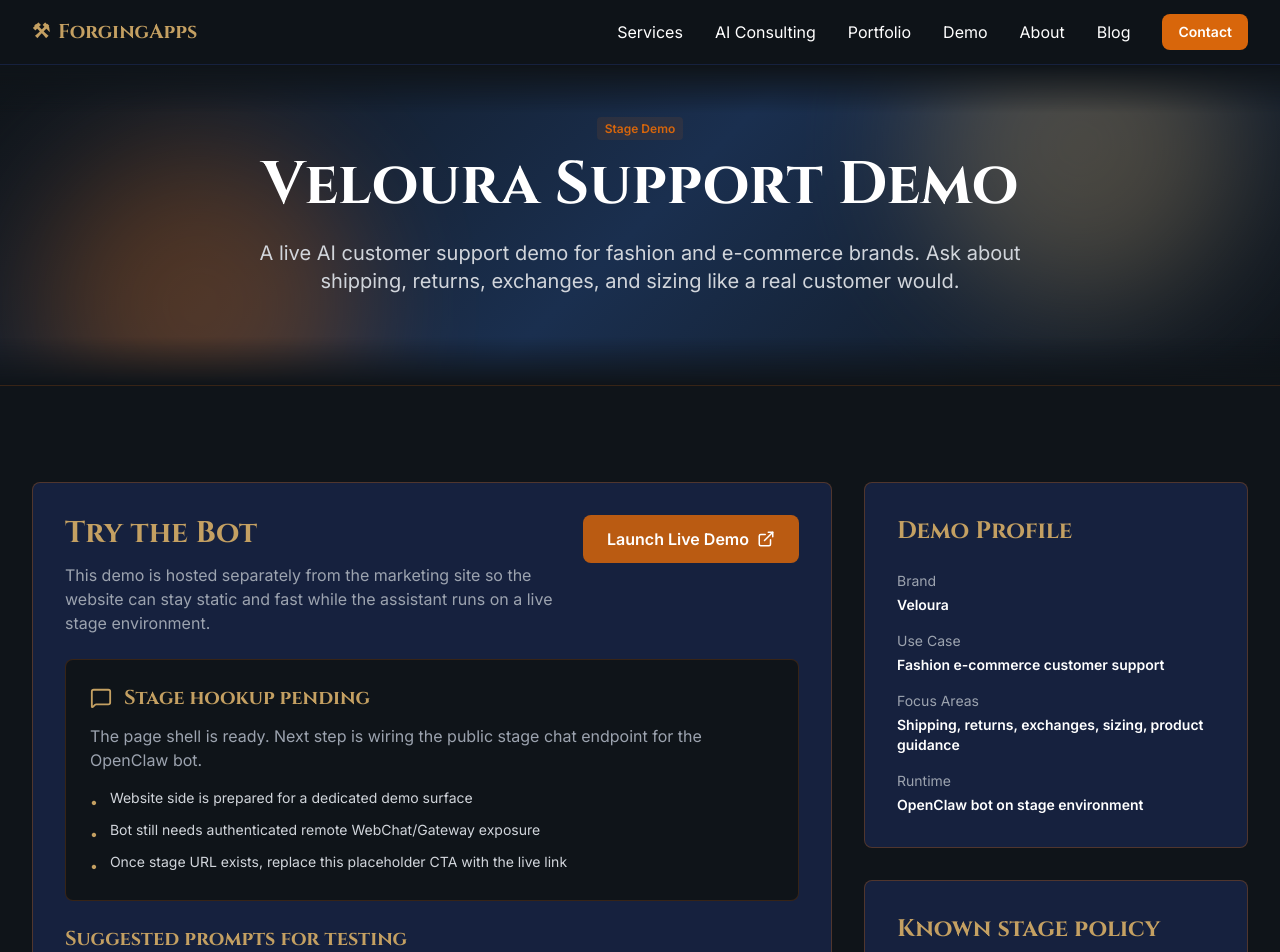
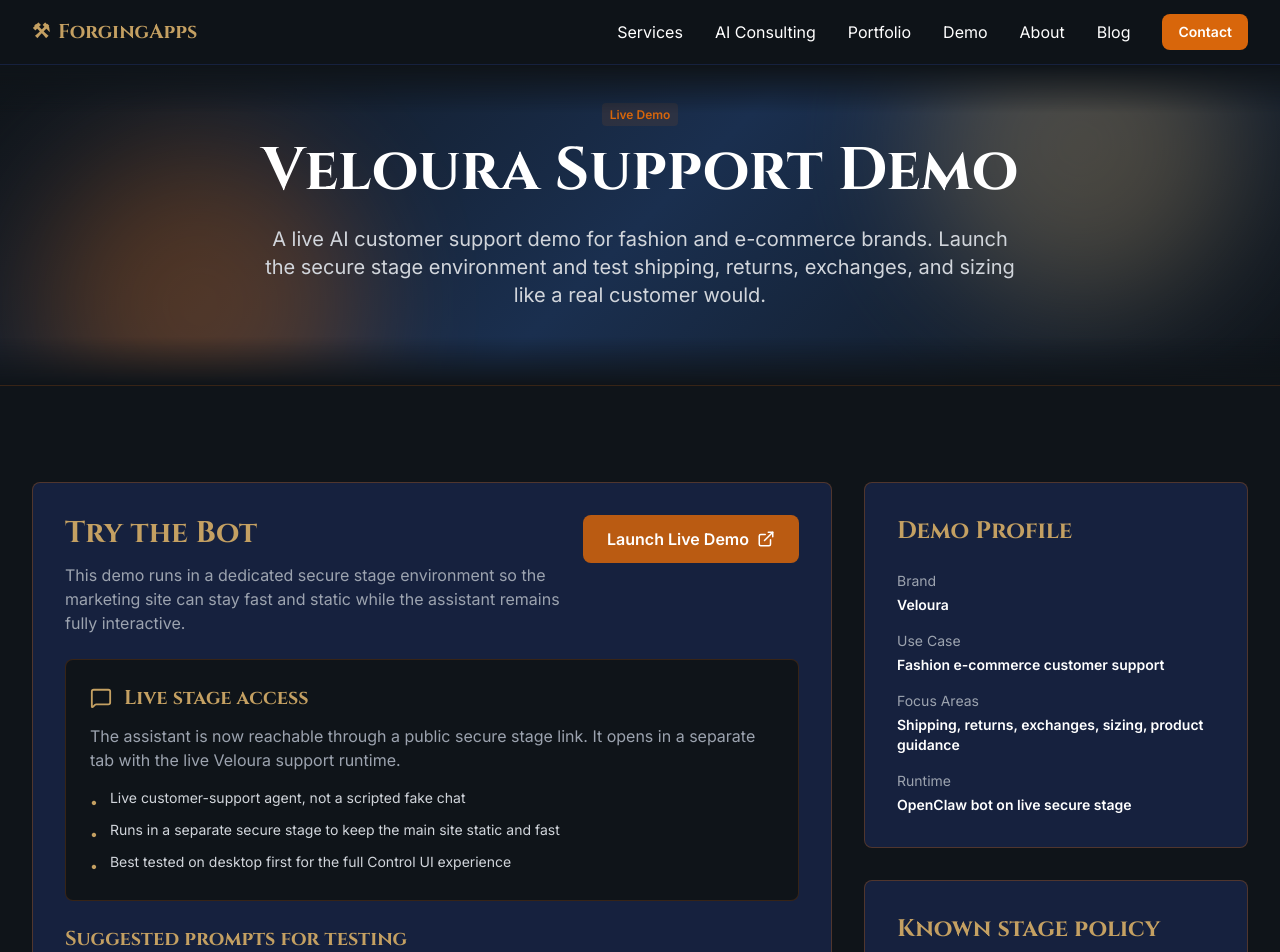
Before and after one commit to itsvetkov1/forgingapps-website, a Next.js app: page /demo/veloura-support in a window 1280 px wide. Shown: the top 952 px of the page. Built offline with nearby package versions, Linux system fonts and the light colour scheme.

Commit message:
Point Veloura demo CTA to live stage URL

```diff
--- a/app/demo/veloura-support/page.tsx
+++ b/app/demo/veloura-support/page.tsx
@@ -2,9 +2,11 @@
 import { ExternalLink, MessageSquare, Shield, Shirt, Truck, RotateCcw } from 'lucide-react'
 import { Metadata } from 'next'
 
+const LIVE_DEMO_URL = 'https://88de515d087d6c.lhr.life'
+
 export const metadata: Metadata = {
   title: 'Veloura Support Demo -- AI Customer Support Showcase | ForgingApps',
-  description: 'Live stage demo of an AI customer support assistant for apparel brands. Test shipping, returns, sizing, and product guidance flows.',
+  description: 'Live production-stage demo of an AI customer support assistant for apparel brands. Test shipping, returns, sizing, and product guidance flows.',
   alternates: {
     canonical: 'https://forgingapps.com/demo/veloura-support',
   },
@@ -28,9 +30,9 @@
     <>
       <Hero
         headline="Veloura Support Demo"
-        subheadline="A live AI customer support demo for fashion and e-commerce brands. Ask about shipping, returns, exchanges, and sizing like a real customer would."
+        subheadline="A live AI customer support demo for fashion and e-commerce brands. Launch the secure stage environment and test shipping, returns, exchanges, and sizing like a real customer would."
         size="small"
-        badge="Stage Demo"
+        badge="Live Demo"
       />
 
       <section className="section-py bg-forge-dark border-t border-forge-ember/20">
@@ -42,13 +44,14 @@
                   <div>
                     <h2 className="font-cinzel text-3xl font-bold text-forge-gold mb-3">Try the Bot</h2>
                     <p className="text-gray-400 max-w-2xl">
-                      This demo is hosted separately from the marketing site so the website can stay static and fast while the assistant runs on a live stage environment.
+                      This demo runs in a dedicated secure stage environment so the marketing site can stay fast and static while the assistant remains fully interactive.
                     </p>
                   </div>
                   <a
-                    href="#"
+                    href={LIVE_DEMO_URL}
                     className="btn-primary whitespace-nowrap"
-                    aria-disabled="true"
+                    target="_blank"
+                    rel="noreferrer"
                   >
                     Launch Live Demo <ExternalLink size={18} className="ml-2" />
                   </a>
@@ -57,23 +60,23 @@
                 <div className="bg-forge-dark border border-forge-ember/20 rounded-lg p-6 mb-6">
                   <div className="flex items-center gap-3 mb-3">
                     <MessageSquare className="text-forge-gold" size={22} />
-                    <h3 className="font-cinzel text-xl font-bold text-forge-gold">Stage hookup pending</h3>
+                    <h3 className="font-cinzel text-xl font-bold text-forge-gold">Live stage access</h3>
                   </div>
                   <p className="text-gray-400 mb-4">
-                    The page shell is ready. Next step is wiring the public stage chat endpoint for the OpenClaw bot.
+                    The assistant is now reachable through a public secure stage link. It opens in a separate tab with the live Veloura support runtime.
                   </p>
                   <ul className="space-y-2 text-sm text-gray-300">
                     <li className="flex items-start gap-3">
                       <span className="text-forge-gold mt-1">•</span>
-                      <span>Website side is prepared for a dedicated demo surface</span>
+                      <span>Live customer-support agent, not a scripted fake chat</span>
                     </li>
                     <li className="flex items-start gap-3">
                       <span className="text-forge-gold mt-1">•</span>
-                      <span>Bot still needs authenticated remote WebChat/Gateway exposure</span>
+                      <span>Runs in a separate secure stage to keep the main site static and fast</span>
                     </li>
                     <li className="flex items-start gap-3">
                       <span className="text-forge-gold mt-1">•</span>
-                      <span>Once stage URL exists, replace this placeholder CTA with the live link</span>
+                      <span>Best tested on desktop first for the full Control UI experience</span>
                     </li>
                   </ul>
                 </div>
@@ -135,7 +138,7 @@
                   </div>
                   <div>
                     <p className="text-gray-400 mb-1">Runtime</p>
-                    <p className="text-white font-semibold">OpenClaw bot on stage environment</p>
+                    <p className="text-white font-semibold">OpenClaw bot on live secure stage</p>
                   </div>
                 </div>
               </div>
```
